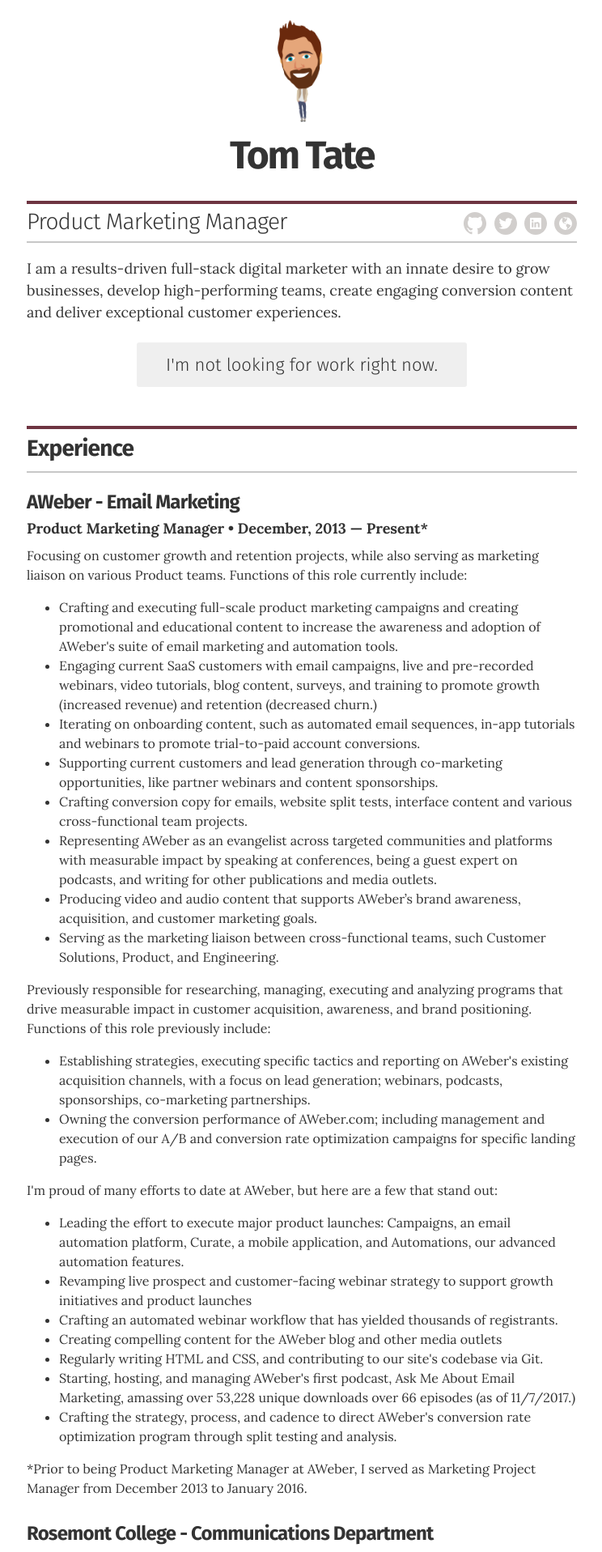
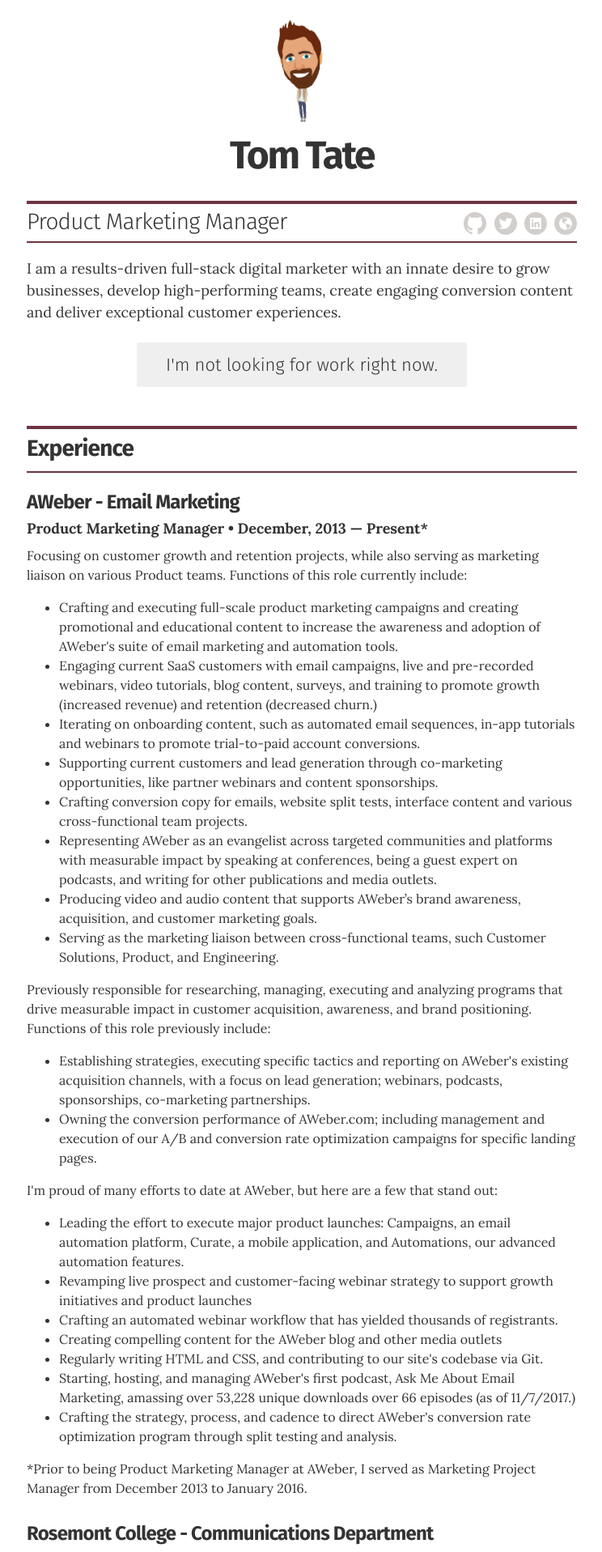
Before and after one commit to tnrt/tnrt-resume, a Jekyll site: the page built from index.html, in a window 1280 px wide. Shown: the top 1917 px of the page at 81% size, without its empty margins (267-1011 px from the left). Built offline with Jekyll 4.4.1, drawn with Linux system fonts in a browser that asks for light colours.

Commit message:
Update _mixins.scss

```diff
--- a/_sass/_mixins.scss
+++ b/_sass/_mixins.scss
@@ -92,6 +92,6 @@
 
 @mixin section_border {
   border-top: 4px solid #6e3441;
-  border-bottom: 2px solid #c7c7c7;
+  border-bottom: 2px solid #6e3441;
   padding: .2rem 0 .4rem;
 }
```
